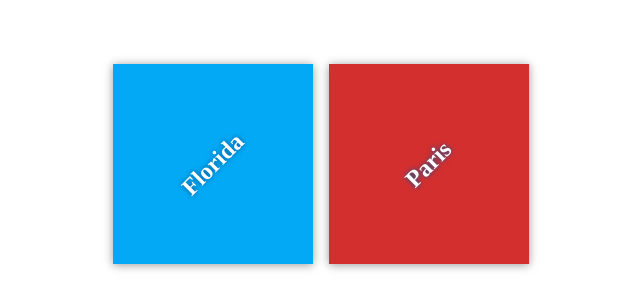
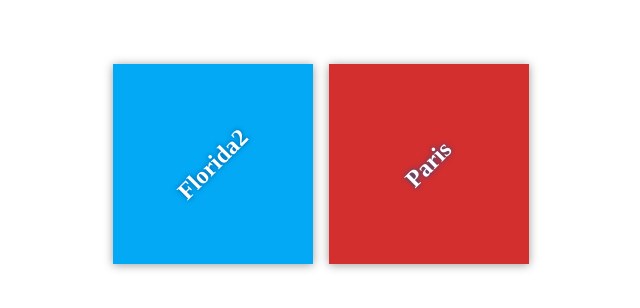
Before and after one commit to ayaabs/my-travel-plan, a plain HTML site: page index.html in a window 1280 px wide. Shown: the part 236-544 px from the top of the page, 319-959 px from the left. Drawn offline with Linux system fonts and the light colour scheme.

Commit message:
my second commit to push

```diff
--- a/index.html
+++ b/index.html
@@ -11,7 +11,7 @@
     <div class="container">
         <div class="destination-container">
             <div class="destination" id="florida">
-                <h2>Florida</h2>
+                <h2>Florida2</h2>
             </div>
 
             <div class="destination" id="paris">
```
